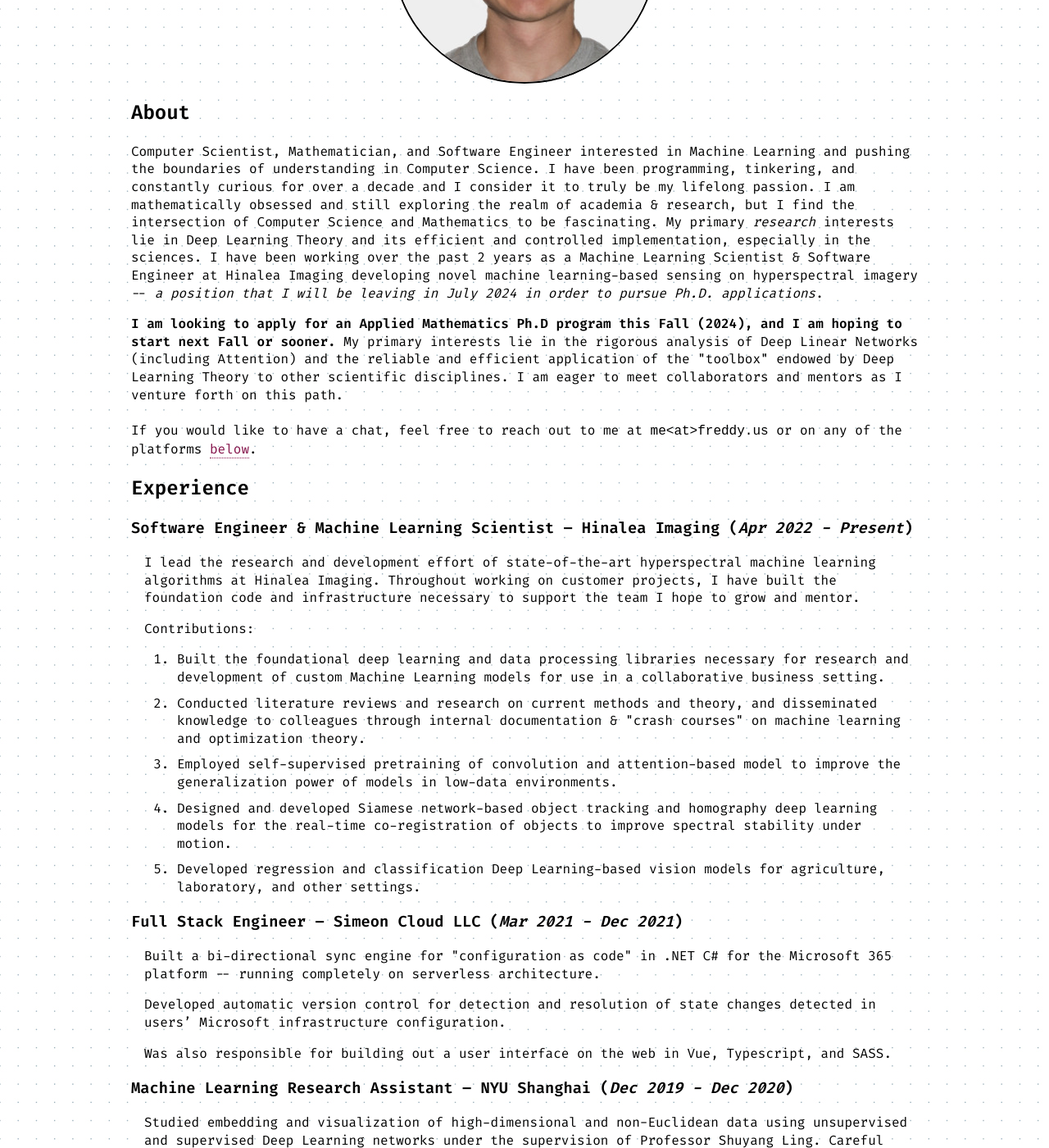
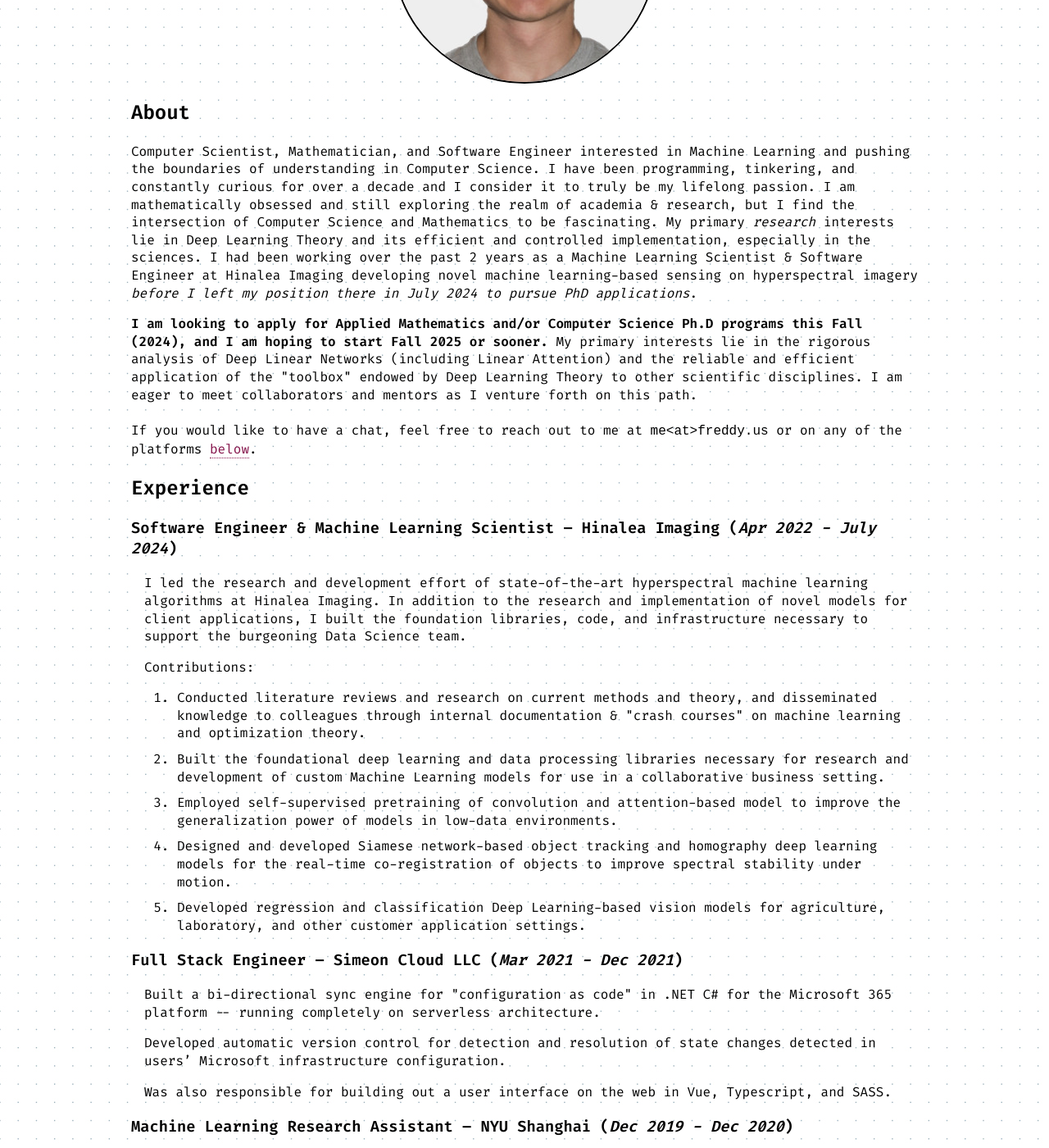
Before and after one commit to FrederickGeek8/freddy.us, a Jekyll site: the page built from index.html, in a window 1280 px wide and 1400 px high, scrolled down 389 px. Shown: the whole window at 82% size. Built offline with Jekyll 4.4.1, drawn with Linux system fonts in a browser that asks for light colours.

Commit message:
Update current position (job-less)
Great news everyone!

```diff
--- a/_config.yml
+++ b/_config.yml
@@ -15,7 +15,7 @@
 # in the templates via {{ site.myvariable }}.
 title: Frederick Morlock
 email: me@freddy.us
-description: Frederick Morlock's website. CS & Math. Researching Deep Learning.
+description: Researching the boundaries of CS & Math
 baseurl: "" # the subpath of your site, e.g. /blog
 url: "https://freddy.us" # the base hostname & protocol for your site, e.g. http://example.com
 twitter_username: FrederickGeek8
--- a/index.html
+++ b/index.html
@@ -32,22 +32,20 @@ layout: blog.default
     research, but I find the intersection of Computer Science and Mathematics to
     be fascinating. My primary <i>research</i> interests lie in Deep Learning
     Theory and its efficient and controlled implementation, especially in the
-    sciences. I have been working over the past 2 years as a Machine Learning
+    sciences. I had been working over the past 2 years as a Machine Learning
     Scientist &amp; Software Engineer at Hinalea Imaging developing novel
-    machine learning-based sensing on hyperspectral imagery --
+    machine learning-based sensing on hyperspectral imagery
     <i
-      >a position that I will be leaving in July 2024 in order to pursue Ph.D.
-      applications</i
+      >before I left my position there in July 2024 to pursue PhD applications</i
     >.
   </p>
-  <!--I'm still interested, I'm just removing this from view. For now..-->
   <p>
     <b>
-      I am looking to apply for an Applied Mathematics Ph.D program this Fall
-      (2024), and I am hoping to start next Fall or sooner.</b
+      I am looking to apply for Applied Mathematics and/or Computer Science Ph.D
+      programs this Fall (2024), and I am hoping to start Fall 2025 or sooner.</b
     >
     My primary interests lie in the rigorous analysis of Deep Linear Networks
-    (including Attention) and the reliable and efficient application of the
+    (including Linear Attention) and the reliable and efficient application of the
     "toolbox" endowed by Deep Learning Theory to other scientific disciplines. I
     am eager to meet collaborators and mentors as I venture forth on this path.
     <br /><br />
@@ -58,27 +56,28 @@ layout: blog.default
   <h2 id="experience">Experience</h2>
   <h3>
     Software Engineer & Machine Learning Scientist – Hinalea Imaging (<i
-      >Apr 2022 - Present</i
+      >Apr 2022 - July 2024</i
     >)
   </h3>
   <div class="exp_desc">
     <p>
-      I lead the research and development effort of state-of-the-art
-      hyperspectral machine learning algorithms at Hinalea Imaging. Throughout
-      working on customer projects, I have built the foundation code and
-      infrastructure necessary to support the team I hope to grow and mentor.
+      I led the research and development effort of state-of-the-art
+      hyperspectral machine learning algorithms at Hinalea Imaging. In addition
+      to the research and implementation of novel models for client
+      applications, I built the foundation libraries, code, and infrastructure
+      necessary to support the burgeoning Data Science team.
     </p>
     Contributions:
     <ol>
       <li>
+        Conducted literature reviews and research on current methods and theory,
+        and disseminated knowledge to colleagues through internal documentation
+        & "crash courses" on machine learning and optimization theory.
+      </li>
+      <li>
         Built the foundational deep learning and data processing libraries
         necessary for research and development of custom Machine Learning models
         for use in a collaborative business setting.
-      </li>
-      <li>
-        Conducted literature reviews and research on current methods and theory,
-        and disseminated knowledge to colleagues through internal documentation
-        & "crash courses" on machine learning and optimization theory.
       </li>
       <li>
         Employed self-supervised pretraining of convolution and attention-based
@@ -92,7 +91,8 @@ layout: blog.default
       </li>
       <li>
         Developed regression and classification Deep Learning-based vision
-        models for agriculture, laboratory, and other settings.
+        models for agriculture, laboratory, and other customer application
+        settings.
       </li>
     </ol>
   </div>
```
